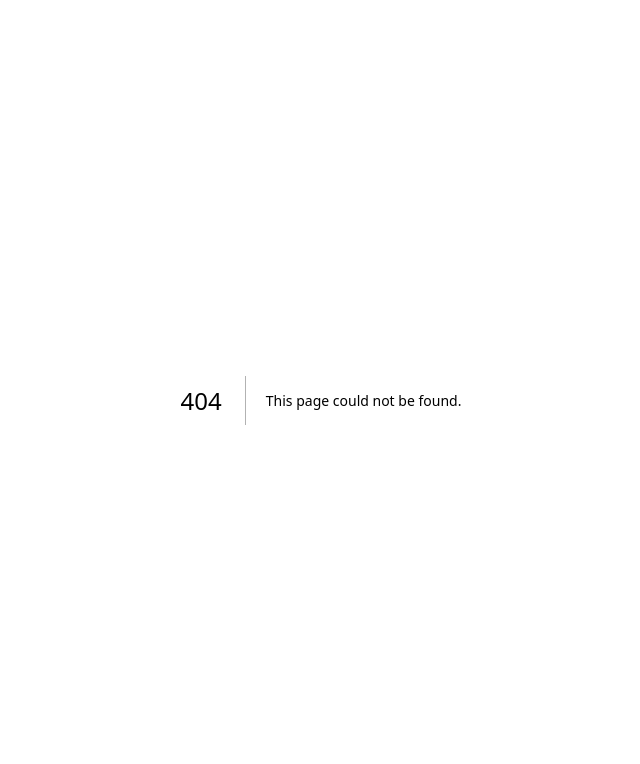
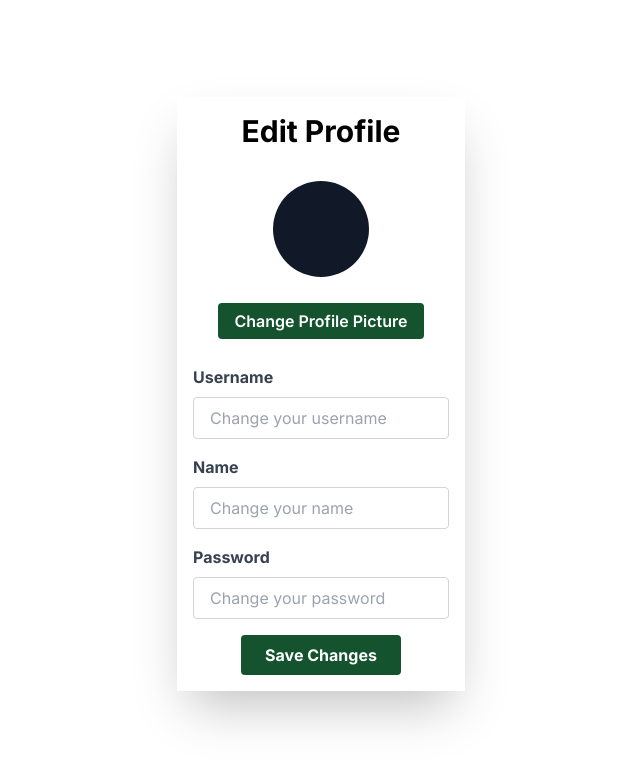
Before and after one commit to 27bronu/social-media, a Next.js app: page /edit in a window 1280 px wide. Before the commit this address had no page. Shown: the top 764 px of the page, without its empty margins (319-959 px from the left). Built offline with nearby package versions, Linux system fonts and the light colour scheme.

Commit message:
feature/edit_page

```diff
--- /dev/null
+++ b/src/app/edit/page.tsx
@@ -0,0 +1,191 @@
+"use client";
+
+import React, { useState } from "react";
+import axios from "axios";
+
+const EditAccount = () => {
+  const [media, setMedia] = useState<File | null>(null);
+  const [mediaPreview, setMediaPreview] = useState<string | null>(null);
+  const [username, setUsername] = useState("");
+  const [name, setName] = useState("");
+  const [password, setPassword] = useState("");
+  const [popupMessage, setPopupMessage] = useState<string | null>(null);
+  const [showPopup, setShowPopup] = useState(false);
+  const token = localStorage.getItem("token");
+
+  //função para selecionar um file
+  const handleProfilePictureChange = (e: React.ChangeEvent<HTMLInputElement>) => {
+    if (e.target.files && e.target.files.length > 0) {
+      const file = e.target.files[0];
+      const allowedFileTypes = [".png", ".jpg", ".gif"];
+      const fileType = file.name.substring(file.name.lastIndexOf("."));
+
+      if (allowedFileTypes.includes(fileType)) {
+        setMedia(file);
+
+        const reader = new FileReader();
+        reader.onload = () => {
+          setMediaPreview(reader.result as string);
+        };
+        reader.readAsDataURL(file);
+      } else {
+        setMedia(null);
+        setMediaPreview(null);
+        setPopupMessage("Invalid file type. Please select a PNG, JPG, or GIF file.");
+        setShowPopup(true);
+      }
+    }
+  };
+
+  //funçao para alterar o perfil
+  const handleSaveChanges = () => {
+    const formData = new FormData();
+    formData.append("username", username);
+    formData.append("name", name);
+    formData.append("password", password);
+    if (media) {
+      formData.append("media", media);
+    }
+
+    axios
+      .put("http://192.168.0.72:4000/api/updateprofile", formData, {
+        headers: {
+          "Content-Type": "multipart/form-data",
+          Authorization: `Bearer ${token}`,
+        },
+      })
+      .then((res) => {
+        setPopupMessage(res.data.message);
+        setShowPopup(true);
+      })
+      .catch((err) => {
+        setPopupMessage(err.message);
+        setShowPopup(true);
+      });
+  };
+
+  return (
+    <main>
+      {showPopup && (
+        <div className="fixed inset-0 z-50 flex items-center justify-center bg-black bg-opacity-70">
+          <div className="bg-white p-8 rounded-lg">
+            <h2 className="text-2xl font-bold text-green-900 mb-4">ALERT</h2>
+            <p className="text-lg">{popupMessage}</p>
+            <div className="flex justify-center mt-8">
+              <button
+                className="bg-green-900 hover:bg-green-900 text-white font-bold py-2 px-6 rounded"
+                onClick={() => setShowPopup(false)}
+              >
+                Close
+              </button>
+            </div>
+          </div>
+        </div>
+      )}
+      <div className="relative flex flex-col items-center justify-center h-screen">
+        <div className="box-border h-5/5 mt-1 w-72 p-4 border-1 border-green-900 shadow-2xl flex flex-col justify-start items-center mb-4">
+          <h1 className="text-3xl font-bold">Edit Profile</h1>
+          <div className="rounded-lg p-4 mb-4">
+            <div className="w-24 h-24 mx-auto mt-4 mb-2">
+              {mediaPreview ? (
+                <img
+                  src={mediaPreview}
+                  alt="Profile"
+                  className="w-full h-full rounded-full"
+                />
+              ) : (
+                <div
+                  className="w-full h-full mt-1 rounded-full bg-gray-900"
+                  style={{
+                    display: "flex",
+                    alignItems: "center",
+                    justifyContent: "center",
+                  }}
+                >
+                </div>
+              )}
+            </div>
+            <div className="text-sm mb-8"></div>
+            <label
+              htmlFor="profilePicture"
+              className="bg-green-900 hover:bg-green-600 text-white font-semibold py-2 px-4 rounded cursor-pointer"
+            >
+              Change Profile Picture
+              <input
+                type="file"
+                id="profilePicture"
+                className="hidden"
+                accept="image/*"
+                onChange={handleProfilePictureChange}
+              />
+            </label>
+          </div>
+          <form className="w-full max-w-sm">
+            <div className="mb-4 ">
+              <label
+                htmlFor="username"
+                className="block text-gray-700 font-bold mb-2"
+              >
+                Username
+              </label>
+              <input
+                type="text"
+                id="username"
+                className="border border-gray-300 rounded px-4 py-2 w-full"
+                placeholder="Change your username"
+                value={username}
+                onChange={(e) => setUsername(e.target.value)}
+              />
+            </div>
+
+            <div className="mb-4">
+              <label
+                htmlFor="name"
+                className="block text-gray-700 font-bold mb-2"
+              >
+                Name
+              </label>
+              <input
+                type="text"
+                id="name"
+                className="border border-gray-300 rounded px-4 py-2 w-full"
+                placeholder="Change your name"
+                value={name}
+                onChange={(e) => setName(e.target.value)}
+              />
+            </div>
+
+            <div className="mb-4">
+              <label
+                htmlFor="password"
+                className="block text-gray-700 font-bold mb-2"
+              >
+                Password
+              </label>
+              <input
+                type="password"
+                id="password"
+                className="border border-gray-300 rounded px-4 py-2 w-full"
+                placeholder="Change your password"
+                value={password}
+                onChange={(e) => setPassword(e.target.value)}
+              />
+            </div>
+
+            <div className="flex justify-center">
+              <button
+                type="button"
+                className="bg-green-900 hover:bg-green-900 text-white font-bold py-2 px-6 rounded"
+                onClick={handleSaveChanges}
+              >
+                Save Changes
+              </button>
+            </div>
+          </form>
+        </div>
+      </div>
+    </main>
+  );
+};
+
+export default EditAccount;
```
